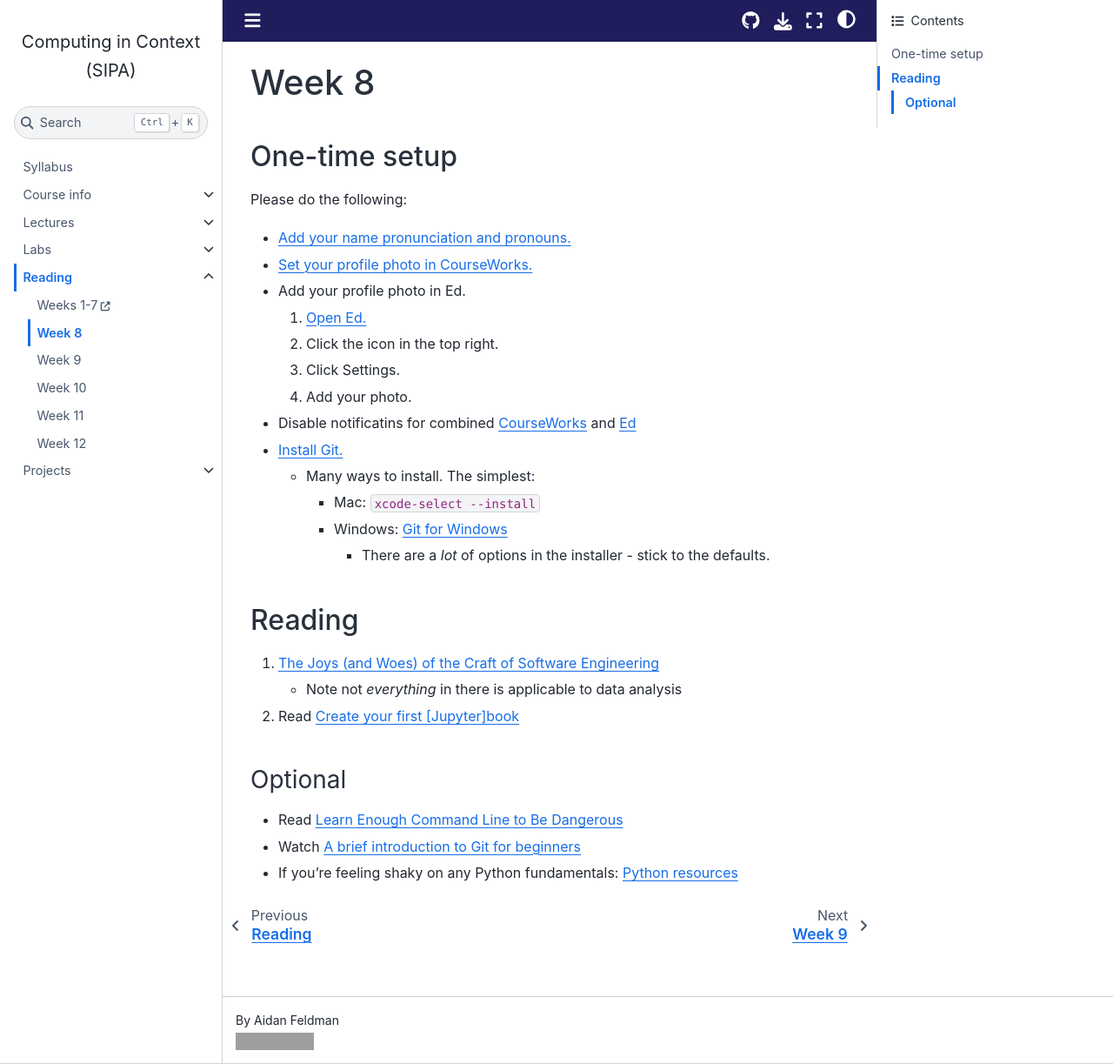
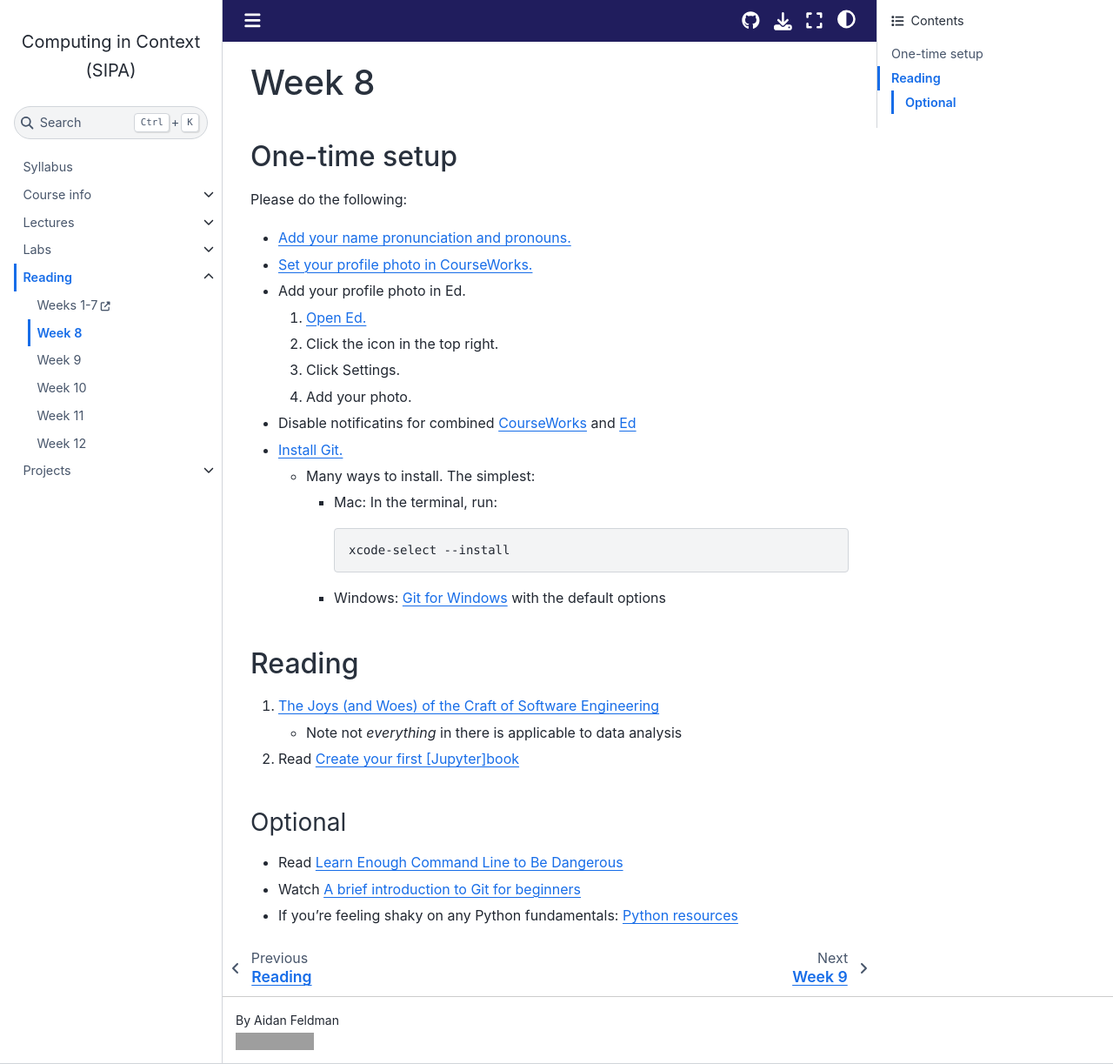
Before and after one commit to afeld/computing-in-context, a Jupyter Book: the page built from week_8.md, in a window 1280 px wide and 1223 px high. Shown: the whole window at 87% size. Built offline with Jupyter Book 1.0.4 settings and Sphinx 7.4.7 and the Sphinx Book theme 1.1.4, drawn with Linux system fonts in a browser that asks for light colours; pages that are not in the unit, such as notebooks, are missing from menus; comment, search, counter and statistics services are not loaded; grey boxes are pictures that could not be loaded.

````diff
--- a/week_8.md
+++ b/week_8.md
@@ -13,10 +13,16 @@ Please do the following:
   1.  Add your photo.
 - Disable notificatins for combined [CourseWorks](https://courseworks2.columbia.edu/profile/communication) and [Ed](https://edstem.org/us/settings/notifications)
 - [Install Git.](https://git-scm.com/downloads)
+
   - Many ways to install. The simplest:
-    - Mac: `xcode-select --install`
-    - Windows: [Git for Windows](https://gitforwindows.org/)
-      - There are a _lot_ of options in the installer - stick to the defaults.
+
+    - Mac: In the terminal, run:
+
+      ```sh
+      xcode-select --install
+      ```
+
+    - Windows: [Git for Windows](https://gitforwindows.org/) with the default options
 
 ## Reading
 
````
